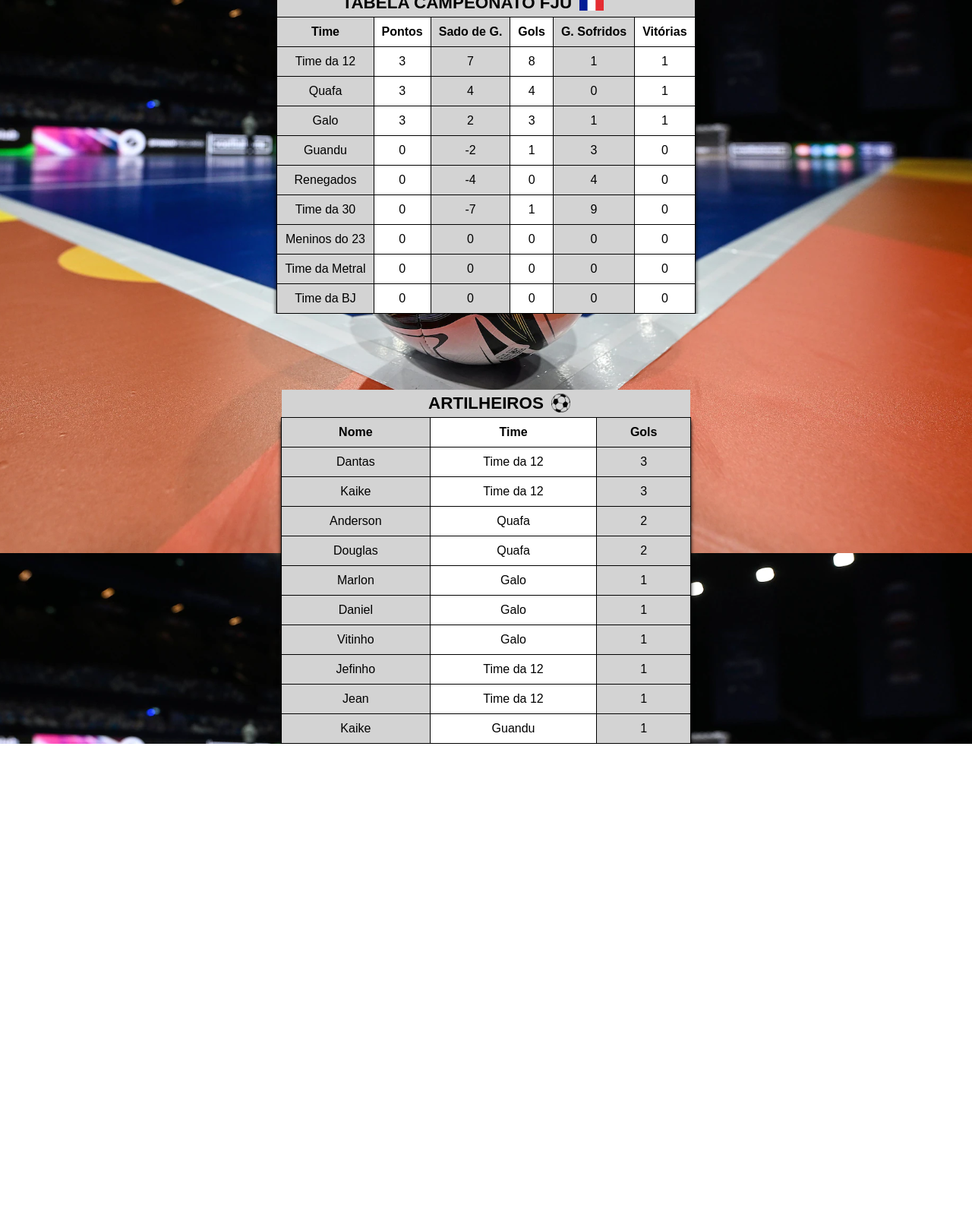
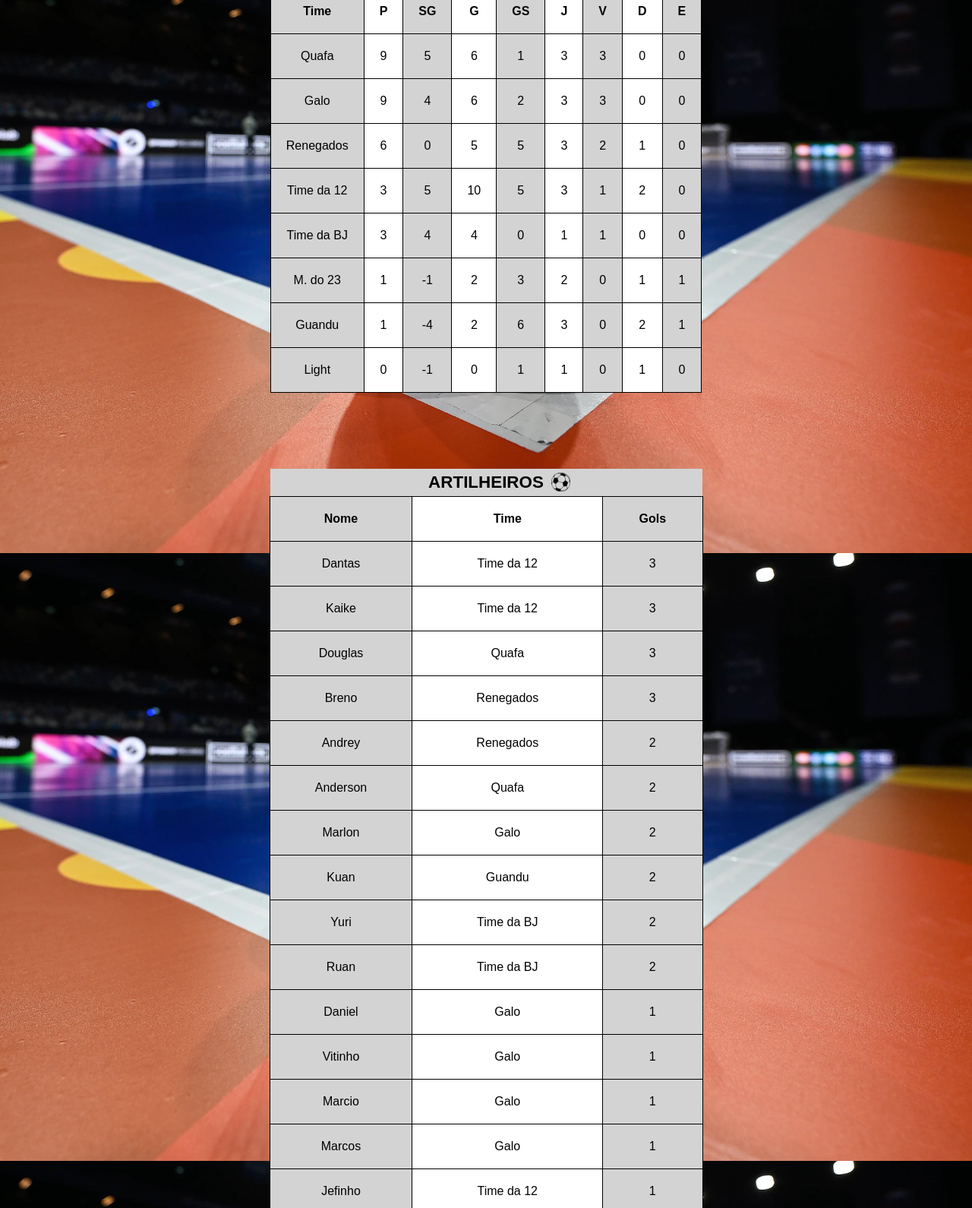
Before and after one commit to Lucas-S-Xavier/tabela-campeonato, a plain HTML site: page index.html in a window 1280 px wide. Shown: the part 72-1662 px from the top of the page at 76% size. Before the commit the page ends 1051 px from the top, so only its background shows below. Drawn offline with Linux system fonts and the light colour scheme.

Commit message:
novo comit

```diff
--- a/estilo/style.css
+++ b/estilo/style.css
@@ -8,26 +8,42 @@ body {
     height: 115vh;
     background-position: center;
     background-attachment: fixed;
+    padding: 0;
+    margin: 0;
 }
 
 h1 {
     text-transform: uppercase;
     text-align: center;
     background-color: lightgray;
-    margin: 0 1px 0 1px;
+    margin: 20px auto -50px auto;
+    width: 568px;
 }
 
 table td, th {
     border: solid 1px black;
     text-align: center;
-    padding: 10px;
+    padding: 20px;
     font-size: 16px;
 }
 
 table {
     border-collapse: collapse;
-    margin: auto;
-    box-shadow: 0px 5px 5px rgba(0, 0, 0, 0.986);
+    overflow-x: auto;
+}
+
+.tabela-times {
+
+}
+
+.tabela-pontuaçao  {
+    display: block;
+    overflow-y: visible;
+    overflow-x: scroll;
+}
+
+table.artilheiros {
+    width: 571px;
 }
 
 col.time {
@@ -50,13 +66,31 @@ col.sofridos {
     background-color: lightgray;
 }
 
-col.vitorias {
+col.jogos {
     background-color: white;
 }
 
+col.vitorias {
+    background-color: lightgray;
+}
+
+col.derrotas {
+    background-color: white;
+}
+
+col.empates {
+    background-color: lightgray;
+}
+
 main {
+    padding-top: 50px;
     margin: auto;
-    padding-top: 50px;
+    width: fit-content;
+}
+
+.mainT {
+    display: flex;
+    margin-top: 0;
     overflow-x: auto;
 }
 
@@ -67,7 +101,7 @@ caption {
     margin: 0 1px 0 1px;
     font-weight: bold;
     font-size: 1.4em;
-    padding: 5px 0 5px 85px;
+    padding: 5px 0 5px 220px;
     position: relative;
 }
 
@@ -75,11 +109,7 @@ img {
     width: 32px;
     position: absolute;
     margin-left: 10px;
-    top: 7px;
-}
-
-table.artilheiros {
-    width: 540px;
+    top: 27px;
 }
 
 col.nomeA {
@@ -109,3 +139,31 @@ caption.artilheiros {
 .mainA {
     padding-top: 100px;
 }
+
+.men {
+    display: none;
+}
+
+footer {
+    background-color: lightgray;
+    padding-bottom: 10px;
+    text-align: center;
+    margin-top: 50px;
+}
+
+footer p {
+    padding-top: 10px;
+    font-size: 2em;
+}
+
+a {
+    padding: 30px;
+    color: rgb(97, 97, 97);
+    text-decoration: none;
+    font-weight: bold;
+}
+
+a:hover {
+    color: blue;
+    text-decoration: underline;
+}
--- a/index.html
+++ b/index.html
@@ -8,98 +8,119 @@
     <link rel="stylesheet" href="estilo/style.css">
 </head>
 <body>
-        <main>
-                <table class="pontuaçao">
+        <h1>Tabela Campeonato FJU <img src="imagens/bandeira frança.jpg" alt=""></h1>
+        <main class="mainT">
+                    <table class="tabela-times1">
                         <colgroup>
                             <col class="time">
                             <col class="pontos">
                             <col class="saldo">
                             <col class="gols">
                             <col class="sofridos">
+                            <col class="jogos">
                             <col class="vitorias">
+                            <col class="derrotas">
+                            <col class="empates">
                         </colgroup>
-                    <caption>Tabela Campeonato FJU <img src="imagens/bandeira frança.jpg" alt=""></caption>
                             <thead>
                                 <tr>
                                     <th>Time</th>
-                                <th>Pontos</th>
-                                <th>Sado de G.</th>
-                                <th>Gols</th>
-                                <th>G. Sofridos</th>
-                                <th>Vitórias</th>
+                                    <th>P</th>
+                                    <th>SG</th>
+                                    <th>G</th>
+                                    <th>GS</th>
+                                    <th>J</th>
+                                    <th>V</th>
+                                    <th>D</th>
+                                    <th>E</th>
                                 </tr>
                             </thead>
                             <tbody>
                                 <tr>
+                                    <td>Quafa</td>
+                                    <td>9</td>
+                                    <td>5</td>
+                                    <td>6</td>
+                                    <td>1</td>
+                                    <td>3</td>
+                                    <td>3</td>
+                                    <td>0</td>
+                                    <td>0</td>
+                                </tr>
+                                <tr>
+                                    <td>Galo</td>
+                                    <td>9</td>
+                                    <td>4</td>
+                                    <td>6</td>
+                                    <td>2</td>
+                                    <td>3</td>
+                                    <td>3</td>
+                                    <td>0</td>
+                                    <td>0</td>
+                                </tr>
+                                <tr>
+                                    <td>Renegados</td>
+                                    <td>6</td>
+                                    <td>0</td>
+                                    <td>5</td>
+                                    <td>5</td>
+                                    <td>3</td>
+                                    <td>2</td>
+                                    <td>1</td>
+                                    <td>0</td>
+                                </tr>
+                                <tr>
                                     <td>Time da 12</td>
                                     <td>3</td>
-                                <td>7</td>
-                                <td>8</td>
+                                    <td>5</td>
+                                    <td>10</td>
+                                    <td>5</td>
+                                    <td>3</td>
                                     <td>1</td>
-                                <td>1</td>
+                                    <td>2</td>
+                                    <td>0</td>
                                 </tr>
                                 <tr>
-                                <td>Quafa</td>
+                                    <td>Time da BJ</td>
                                     <td>3</td>
                                     <td>4</td>
                                     <td>4</td>
                                     <td>0</td>
                                     <td>1</td>
-                            </tr>
-                            <tr>
-                                <td>Galo</td>
-                                <td>3</td>
-                                <td>2</td>
-                                <td>3</td>
                                     <td>1</td>
-                                <td>1</td>
-                            </tr>
-                            <tr>
-                                <td>Guandu</td>
-                                <td>0</td>
-                                <td>-2</td>
-                                <td>1</td>
-                                <td>3</td>
-                                <td>0</td>
-                            </tr>
-                            <tr>
-                                <td>Renegados</td>
-                                <td>0</td>
-                                <td>-4</td>
-                                <td>0</td>
-                                <td>4</td>
-                                <td>0</td>
-                            </tr>
-                            <tr>
-                                <td>Time da 30</td>
-                                <td>0</td>
-                                <td>-7</td>
-                                <td>1</td>
-                                <td>9</td>
-                                <td>0</td>
-                            </tr>
-                            <tr>
-                                <td>Meninos do 23</td>
-                                <td>0</td>
-                                <td>0</td>
-                                <td>0</td>
                                     <td>0</td>
                                     <td>0</td>
                                 </tr>
                                 <tr>
-                                <td>Time da Metral</td>
+                                    <td>M. do 23</td>
+                                    <td>1</td>
+                                    <td>-1</td>
+                                    <td>2</td>
+                                    <td>3</td>
+                                    <td>2</td>
                                     <td>0</td>
+                                    <td>1</td>
+                                    <td>1</td>
+                                <tr>
+                                    <td>Guandu</td>
+                                    <td>1</td>
+                                    <td>-4</td>
+                                    <td>2</td>
+                                    <td>6</td>
+                                    <td>3</td>
                                     <td>0</td>
-                                <td>0</td>
-                                <td>0</td>
-                                <td>0</td>
+                                    <td>2</td>
+                                    <td>1</td>
                                 </tr>
                                 <tr>
-                                <td>Time da BJ</td>
+                                    <td>Light</td>
                                     <td>0</td>
+                                    <td>-1</td>
                                     <td>0</td>
+                                    <td>1</td>
+                                    <td>1</td>
                                     <td>0</td>
-                                <td>0</td>
+                                    <td>1</td>
                                     <td>0</td>
                                 </tr>
                             </tbody>
@@ -132,19 +153,44 @@
                     <td>3</td>
                 </tr>
                 <tr>
-                        <td>Anderson</td>
+                    <td>Douglas</td>
                     <td>Quafa</td>
+                    <td>3</td>
+                </tr>
+                <tr>
+                    <td>Breno</td>
+                    <td>Renegados</td>
+                    <td>3</td>
+                </tr>
+                <tr>
+                    <td>Andrey</td>
+                    <td>Renegados</td>
                     <td>2</td>
                 </tr>
                 <tr>
-                        <td>Douglas</td>
+                    <td>Anderson</td>
                     <td>Quafa</td>
                     <td>2</td>
                 </tr>
                 <tr>
                     <td>Marlon</td>
                     <td>Galo</td>
-                        <td>1</td>
+                    <td>2</td>
+                </tr>
+                <tr>
+                    <td>Kuan</td>
+                    <td>Guandu</td>
+                    <td>2</td>
+                </tr>
+                <tr>
+                    <td>Yuri</td>
+                    <td>Time da BJ</td>
+                    <td>2</td>
+                </tr>
+                <tr>
+                    <td>Ruan</td>
+                    <td>Time da BJ</td>
+                    <td>2</td>
                 </tr>
                 <tr>
                     <td>Daniel</td>
@@ -153,6 +199,16 @@
                 </tr>
                 <tr>
                     <td>Vitinho</td>
+                    <td>Galo</td>
+                    <td>1</td>
+                </tr>
+                <tr>
+                    <td>Marcio</td>
+                    <td>Galo</td>
+                    <td>1</td>
+                </tr>
+                <tr>
+                    <td>Marcos</td>
                     <td>Galo</td>
                     <td>1</td>
                 </tr>
@@ -167,12 +223,27 @@
                     <td>1</td>
                 </tr>
                 <tr>
+                    <td>Rían</td>
+                    <td>Quafa</td>
+                    <td>1</td>
+                </tr>
+                <tr>
                     <td>Kaike</td>
-                        <td>Guandu</td>
+                    <td>Meninos do 23</td>
+                    <td>1</td>
+                </tr>
+                <tr>
+                    <td>Kauê</td>
+                    <td>Time da 12</td>
                     <td>1</td>
                 </tr>
             </table>
-            </table>
         </main>
+
+        <footer>
+            <p>
+                <a href="jogos.html" target="_self">JOGOS</a>
+            </p>
+        </footer>
 </body>
 </html>
```
Also changed, not shown: jogos.html (added, +184 -0 lines), rodada2.html (added, +67 -0 lines). Lines whose indentation alone changed are shown as unchanged.
